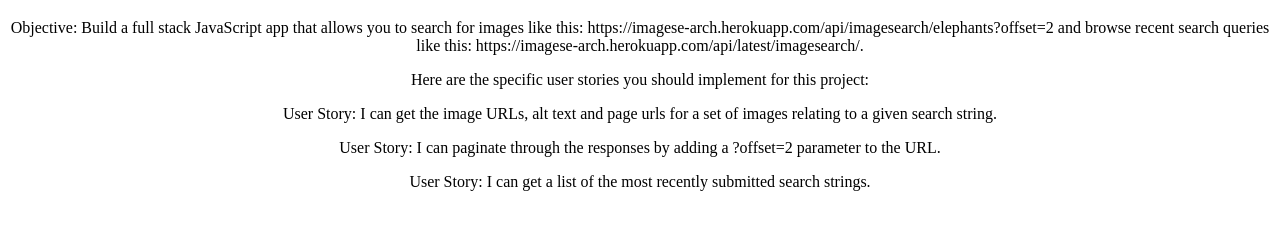
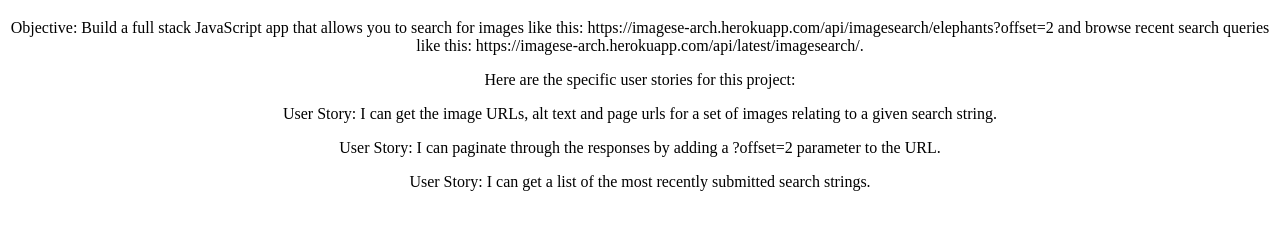
Before and after one commit to pilgrim011/image-search, a website: page public/index.html in a window 1280 px wide. Shown: the part 61-290 px from the top of the page. Drawn offline with Linux system fonts and the light colour scheme.

Commit message:
beter explanation of the project

```diff
--- a/public/index.html
+++ b/public/index.html
@@ -11,7 +11,7 @@
 
     <p>Objective: Build a full stack JavaScript app that allows you to search for images like this: https://imagese-arch.herokuapp.com/api/imagesearch/elephants?offset=2 and browse recent search queries like this: https://imagese-arch.herokuapp.com/api/latest/imagesearch/.</p>
 
-    <p>Here are the specific user stories you should implement for this project:</p>
+    <p>Here are the specific user stories for this project:</p>
 
 
     <p>User Story: I can get the image URLs, alt text and page urls for a set of images relating to a given search string.</p>
```
